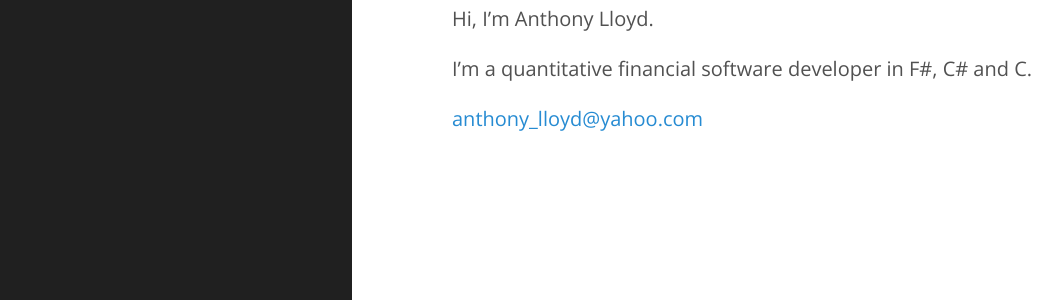
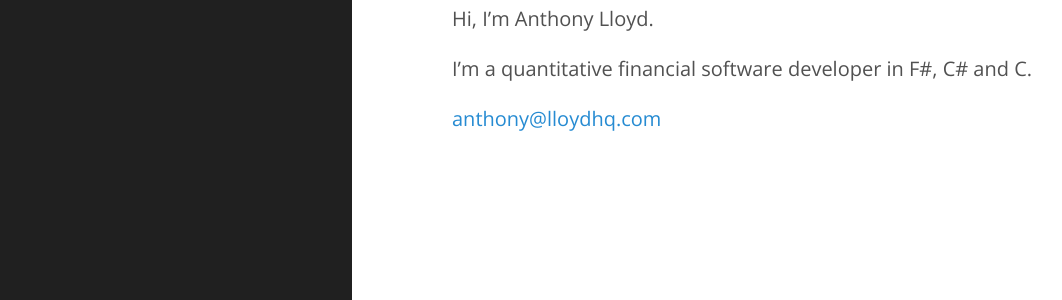
Before and after one commit to AnthonyLloyd/AnthonyLloyd.github.io, a Jekyll site: the page built from about.md, in a window 1280 px wide. Shown: the part 136-436 px from the top of the page, without its empty margins (8-1070 px from the left). Built offline with Jekyll 4.4.1, drawn with Linux system fonts in a browser that asks for light colours; some web fonts are replaced; comment, search, counter and statistics services are not loaded.

Commit message:
email change

```diff
--- a/about.md
+++ b/about.md
@@ -7,4 +7,4 @@ Hi, I'm Anthony Lloyd.
 
 I'm a quantitative financial software developer in F#, C# and C.
 
-<anthony_lloyd@yahoo.com>
+<anthony@lloydhq.com>
```
